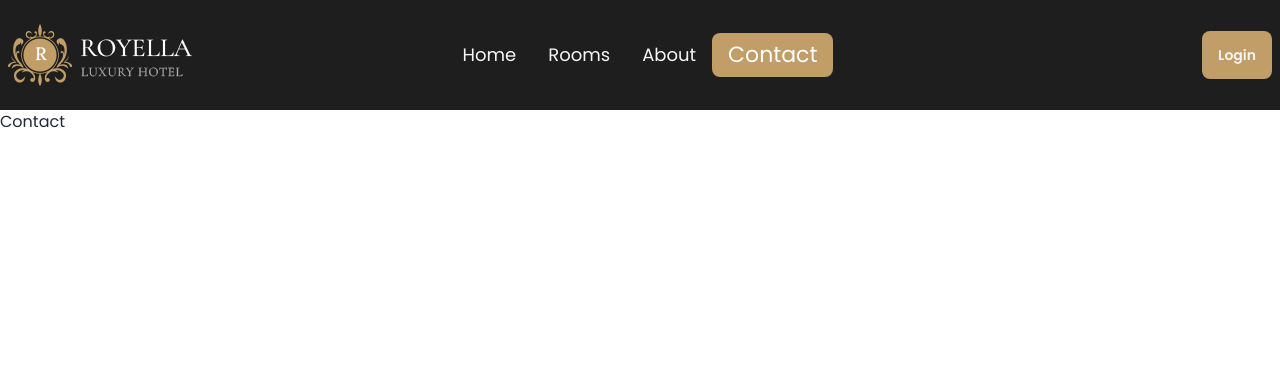
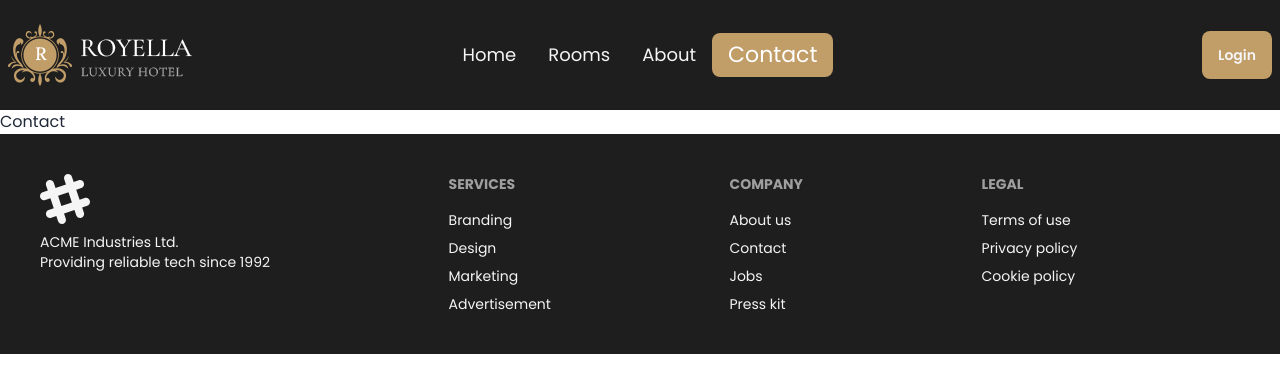
Before and after one commit to yeasinbinali/royella, a React (Vite) app: page /contact in a window 1280 px wide. Shown: the top 392 px of the page. Built offline with nearby package versions, Linux system fonts and the light colour scheme; no server answers; a web font is replaced by a local one.

Commit message:
footer added

```diff
--- a/src/App.jsx
+++ b/src/App.jsx
@@ -1,6 +1,7 @@
 import { Outlet } from 'react-router-dom'
 import './App.css'
 import Navbar from './components/Shared/Navbar/Navbar'
+import Footer from './components/Shared/Footer/Footer'
 
 function App() {
 
@@ -8,6 +9,7 @@
     <>
       <Navbar></Navbar>
       <Outlet></Outlet>
+      <Footer></Footer>
     </>
   )
 }
--- a/src/components/Shared/Footer/Footer.jsx
+++ b/src/components/Shared/Footer/Footer.jsx
@@ -2,9 +2,32 @@
 
 const Footer = () => {
     return (
-        <div>
-            <h1>Footer</h1>
-        </div>
+        <footer className="footer p-10 bg-simple text-complex">
+            <aside>
+                <svg width="50" height="50" viewBox="0 0 24 24" xmlns="http://www.w3.org/2000/svg" fillRule="evenodd" clipRule="evenodd" className="fill-current"><path d="M22.672 15.226l-2.432.811.841 2.515c.33 1.019-.209 2.127-1.23 2.456-1.15.325-2.148-.321-2.463-1.226l-.84-2.518-5.013 1.677.84 2.517c.391 1.203-.434 2.542-1.831 2.542-.88 0-1.601-.564-1.86-1.314l-.842-2.516-2.431.809c-1.135.328-2.145-.317-2.463-1.229-.329-1.018.211-2.127 1.231-2.456l2.432-.809-1.621-4.823-2.432.808c-1.355.384-2.558-.59-2.558-1.839 0-.817.509-1.582 1.327-1.846l2.433-.809-.842-2.515c-.33-1.02.211-2.129 1.232-2.458 1.02-.329 2.13.209 2.461 1.229l.842 2.515 5.011-1.677-.839-2.517c-.403-1.238.484-2.553 1.843-2.553.819 0 1.585.509 1.85 1.326l.841 2.517 2.431-.81c1.02-.33 2.131.211 2.461 1.229.332 1.018-.21 2.126-1.23 2.456l-2.433.809 1.622 4.823 2.433-.809c1.242-.401 2.557.484 2.557 1.838 0 .819-.51 1.583-1.328 1.847m-8.992-6.428l-5.01 1.675 1.619 4.828 5.011-1.674-1.62-4.829z"></path></svg>
+                <p>ACME Industries Ltd.<br />Providing reliable tech since 1992</p>
+            </aside>
+            <nav>
+                <h6 className="footer-title">Services</h6>
+                <a className="link link-hover">Branding</a>
+                <a className="link link-hover">Design</a>
+                <a className="link link-hover">Marketing</a>
+                <a className="link link-hover">Advertisement</a>
+            </nav>
+            <nav>
+                <h6 className="footer-title">Company</h6>
+                <a className="link link-hover">About us</a>
+                <a className="link link-hover">Contact</a>
+                <a className="link link-hover">Jobs</a>
+                <a className="link link-hover">Press kit</a>
+            </nav>
+            <nav>
+                <h6 className="footer-title">Legal</h6>
+                <a className="link link-hover">Terms of use</a>
+                <a className="link link-hover">Privacy policy</a>
+                <a className="link link-hover">Cookie policy</a>
+            </nav>
+        </footer>
     );
 };
 
```
